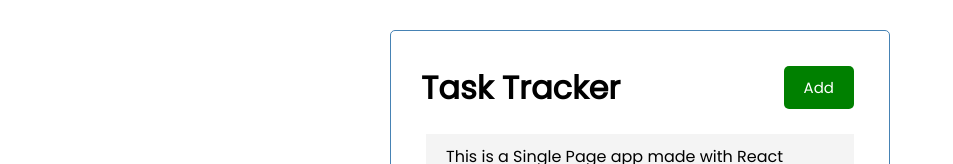
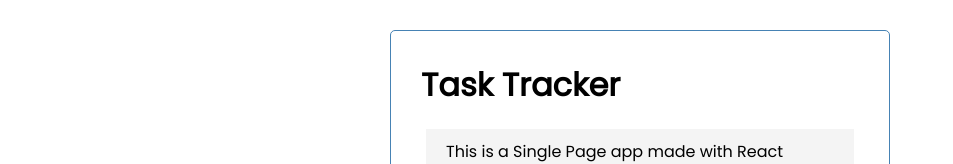
Before and after one commit to ZakkFast/react-task-tracker, a React (Create React App) app: page /about in a window 1280 px wide. Shown: the top 164 px of the page, without its empty margins (0-953 px from the left). Built offline with nearby package versions, Linux system fonts and the light colour scheme.

Commit message:
added dom routing.;

```diff
--- a/src/components/Header.js
+++ b/src/components/Header.js
@@ -1,13 +1,18 @@
 import PropTypes from "prop-types";
+import { useLocation } from "react-router-dom";
 import Button from "./Button";
 
 const Header = ({ title, onAdd, showAdd }) => {
-
+  const location = useLocation();
 
   return (
     <header className="header">
       <h1>{title}</h1>
-      <Button color={showAdd ? 'red' : 'green'} text={showAdd ? 'Close' : 'Add'} onClick={onAdd} />
+      {location.pathname === '/' && <Button
+        color={showAdd ? "red" : "green"}
+        text={showAdd ? "Close" : "Add"}
+        onClick={onAdd}
+      />}
     </header>
   );
 };
```
